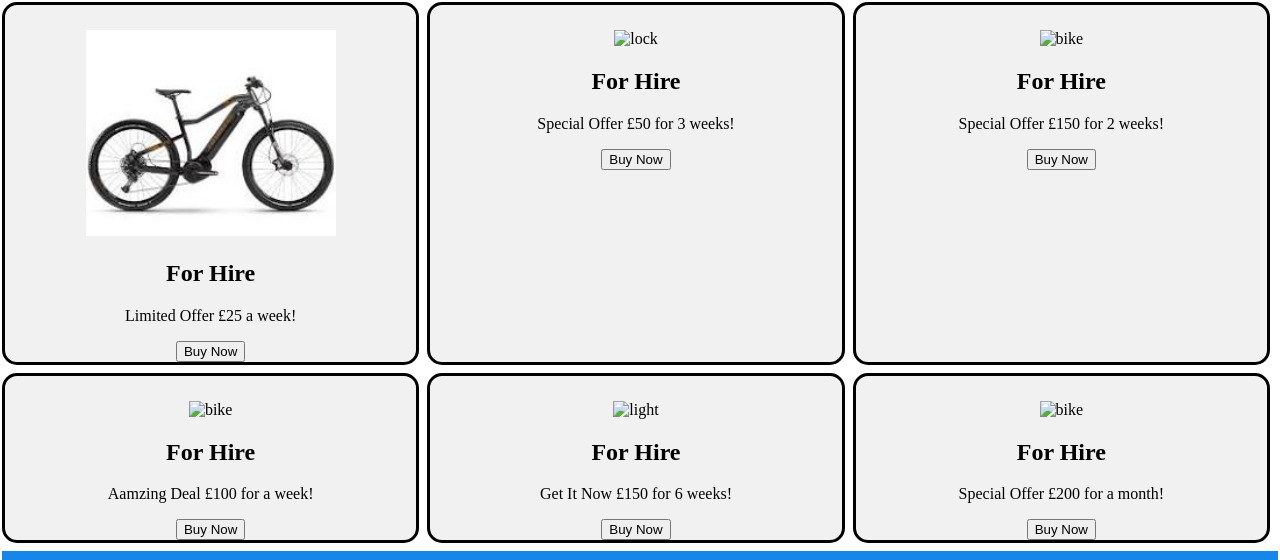
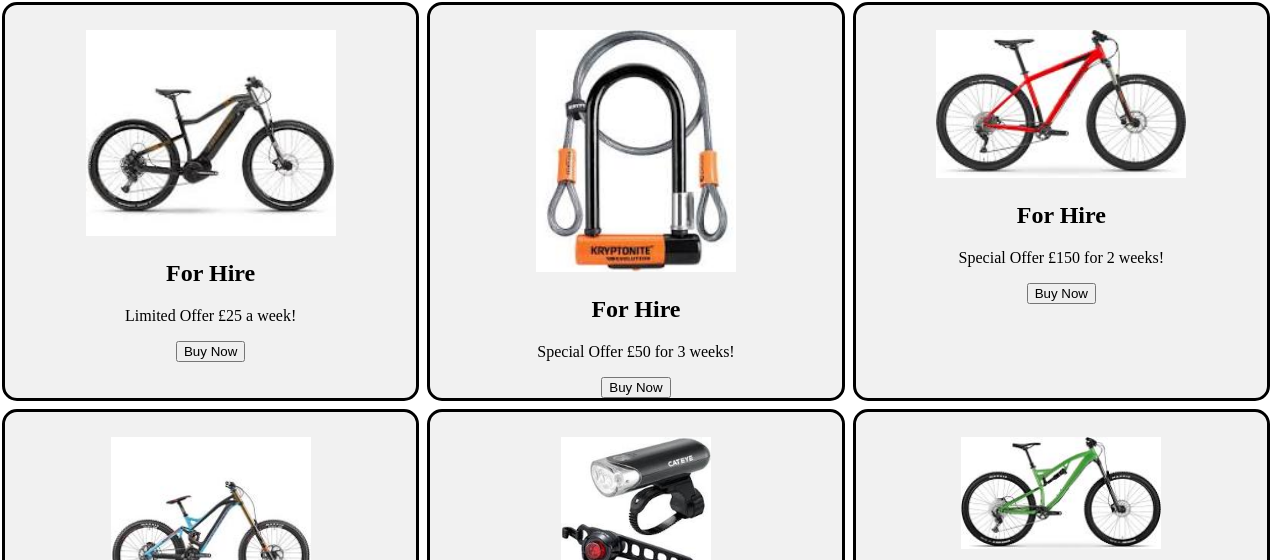
Before and after one commit to Otacon1/Bike-Border-King, a plain HTML site: page hire.html in a window 1280 px wide. Shown: the part 164-724 px from the top of the page. Drawn offline with Linux system fonts and the light colour scheme.

Commit message:
Update hire.html

```diff
--- a/hire.html
+++ b/hire.html
@@ -32,35 +32,35 @@
         </div>
 
         <div id="area2">
-            <img src="%20lock.jpg" alt="lock" id="product3">
+            <img src="lock.jpg" alt="lock" id="product3">
             <h2>For Hire</h2>
             <p>Special Offer £50 for 3 weeks!</p>
             <button>Buy Now</button>
         </div>
 
         <div id="area3">
-            <img src="%20mountain bike1.jpg" alt="bike" id="product9">
+            <img src="mountain bike1.jpg" alt="bike" id="product9">
             <h2>For Hire</h2>
             <p>Special Offer £150 for 2 weeks!</p>
             <button>Buy Now</button>
         </div>
 
         <div id="area5">
-            <img src="%20mountain bike2.jpg" alt="bike" id="product7">
+            <img src="mountain bike2.jpg" alt="bike" id="product7">
             <h2>For Hire</h2>
             <p>Aamzing Deal £100 for a week!</p>
             <button>Buy Now</button>
         </div>
 
         <div id="area6">
-            <img src="%20light.jpg" alt="light" id="product8">
+            <img src="light.jpg" alt="light" id="product8">
             <h2>For Hire</h2>
             <p>Get It Now £150 for 6 weeks!</p>
             <button>Buy Now</button>
         </div>
 
         <div id="area8">
-            <img src="%20mountain bike.4.jpg" alt="bike" id="product10">
+            <img src="mountain bike.4.jpg" alt="bike" id="product10">
             <h2>For Hire</h2>
             <p>Special Offer £200 for a month!</p>
             <button>Buy Now</button>
```
